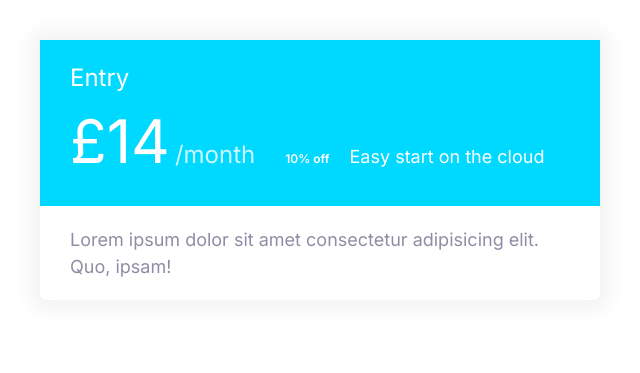
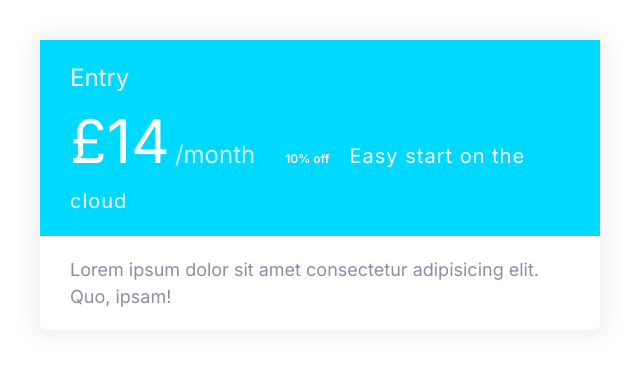
Before and after one commit to KristianPeterZwart/ULTIMATEHTML5CSS3PART3, a plain HTML site: page index.html in a window 1280 px wide. Shown: the whole page, without its empty margins (0-640 px from the left). Drawn offline with Linux system fonts and the light colour scheme.

Commit message:
Update styles.css

```diff
--- a/css/styles.css
+++ b/css/styles.css
@@ -323,3 +323,9 @@ a {
   opacity: 0.8;
   margin-right: 1rem;
 }
+
+.plan__description {
+  font-size: 2rem;
+  font-weight: 300;
+  letter-spacing: 1px;
+}
```
